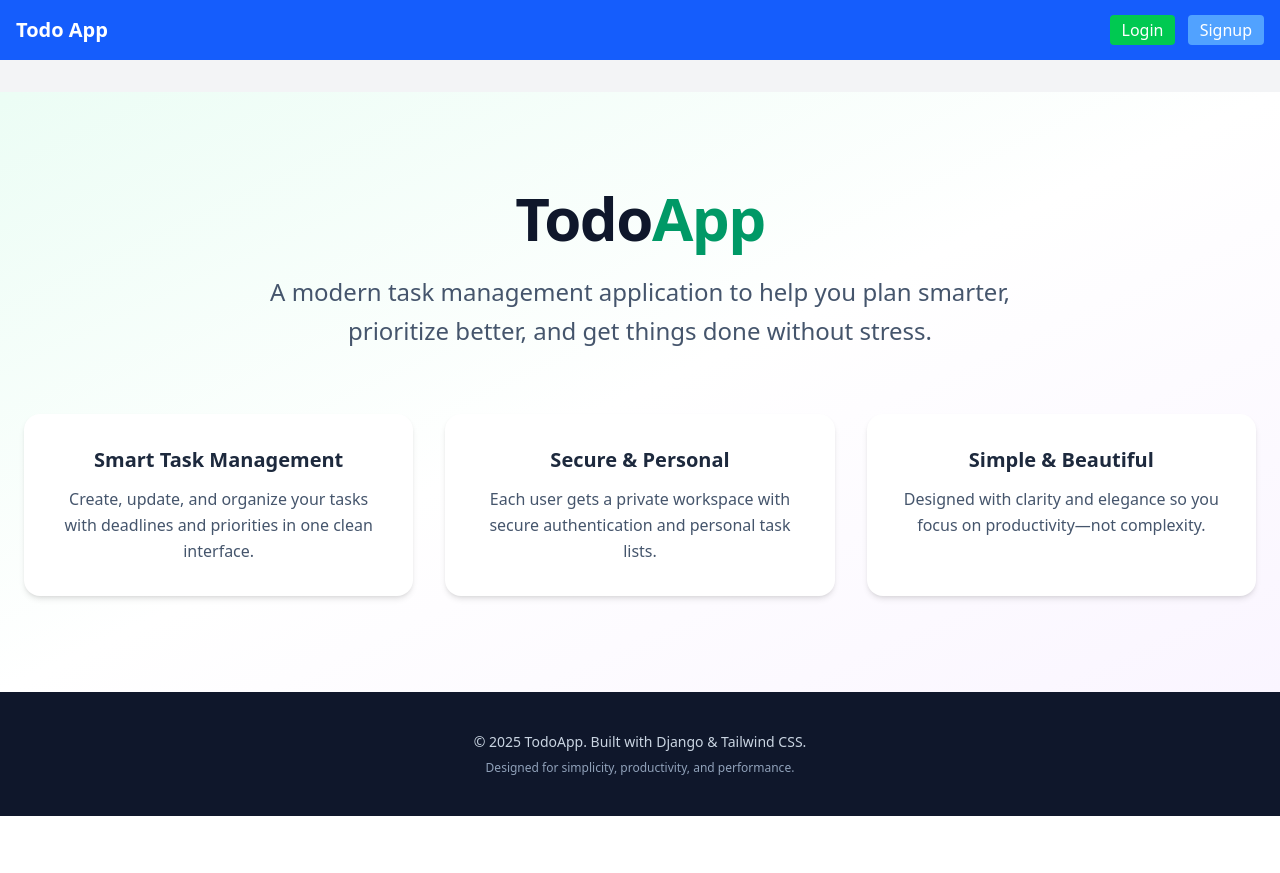
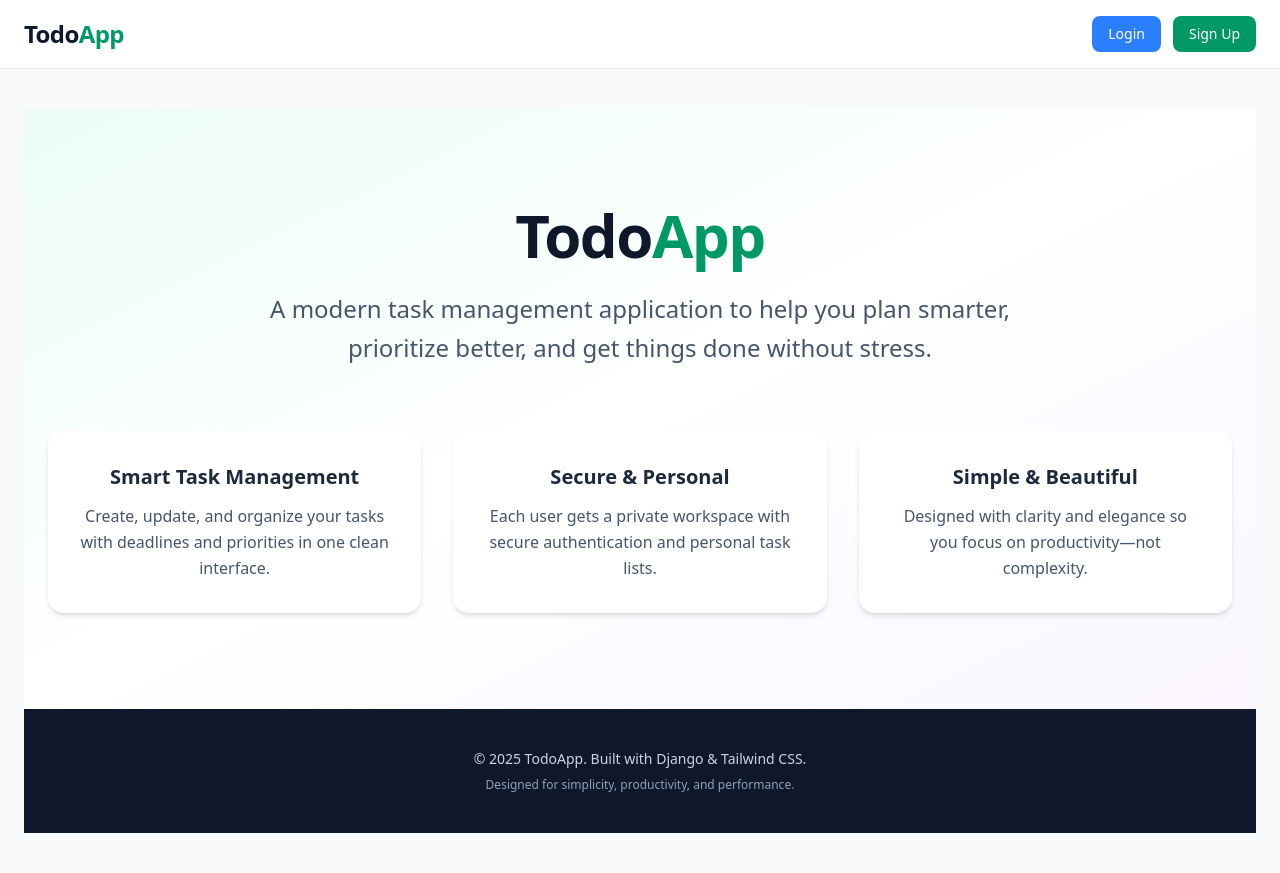
Before and after one commit to hello-abdul-manan/todo-app, a Django app: page /todos/ in a window 1280 px wide. Before the commit the page ends 816 px from the top, so only its background shows below. Run offline with Django 5.2, Linux system fonts and the light colour scheme; style sheets or scripts are compiled from the project's sources.

Commit message:
Update buttons

```diff
--- a/todo_web_app/templates/base.html
+++ b/todo_web_app/templates/base.html
@@ -1,27 +1,60 @@
+{% load static %}
 <!DOCTYPE html>
 <html lang="en">
 <head>
     <meta charset="UTF-8">
     <meta name="viewport" content="width=device-width, initial-scale=1.0">
-    <title>{% block title %}Todo App{% endblock %}</title>
-    {% load static %}
+    <title>{% block title %}TodoApp{% endblock %}</title>
     <link href="{% static 'src/output.css' %}" rel="stylesheet">
+    <link rel="icon" href="{% static 'images/fav.png' %}">
+
 </head>
-<body class="bg-gray-100 text-gray-800">
-    <nav class="bg-blue-600 p-4 text-white flex justify-between items-center">
-        <a href="{% url 'todo_list' %}" class="font-bold text-xl">Todo App</a>
-        <div>
+
+<body class="bg-slate-50 text-slate-800 antialiased">
+
+<!-- Navbar -->
+<nav class="bg-white/90 backdrop-blur border-b border-slate-200 sticky top-0 z-50">
+    <div class="max-w-7xl mx-auto px-6 py-4 flex items-center justify-between">
+
+        <!-- Brand -->
+        <a href="{% if user.is_authenticated %}{% url 'todo_list' %}{% else %}{% url 'landing' %}{% endif %}"
+           class="text-2xl font-extrabold tracking-tight text-slate-900">
+            Todo<span class="text-emerald-600">App</span>
+        </a>
+
+        <!-- Auth Buttons -->
+        <div class="flex items-center gap-3">
+
             {% if user.is_authenticated %}
-                <span class="mr-4">Hello, {{ user.username }}</span>
-                <a href="#" class="bg-red-500 px-3 py-1 rounded hover:bg-red-600">Logout</a>
+                <span class="hidden sm:inline text-sm text-slate-600">
+                    Hi, <span class="font-bold">{{ user.username }}</span>
+                </span>
+
+                <a href="{% url 'logout' %}"
+                   class="px-4 py-2 rounded-lg text-sm font-medium
+                          text-white bg-red-500
+                          hover:bg-red-600 transition">
+                    Logout
+                </a>
             {% else %}
-                <a href="#" class="bg-green-500 px-3 py-1 rounded hover:bg-green-600 mr-2">Login</a>
-                <a href="#" class="bg-blue-400 px-3 py-1 rounded hover:bg-blue-500">Signup</a>
+                <a href="{% url 'login' %}"
+                   class="px-4 py-2 rounded-lg text-sm font-medium text-white bg-blue-500 hover:bg-blue-600 transition">
+                    Login
+                </a>
+
+                <a href="{% url 'signup' %}"
+                   class="px-4 py-2 rounded-lg text-sm font-medium text-white bg-emerald-600 hover:bg-emerald-700 transition">
+                    Sign Up
+                </a>
             {% endif %}
         </div>
-    </nav>
-    <div class="container mx-auto mt-8">
-        {% block content %}{% endblock %}
     </div>
+</nav>
+
+<!-- Main Content Wrapper -->
+<main class="max-w-7xl mx-auto px-6 py-10">
+    {% block content %}{% endblock %}
+</main>
+
 </body>
 </html>
```
